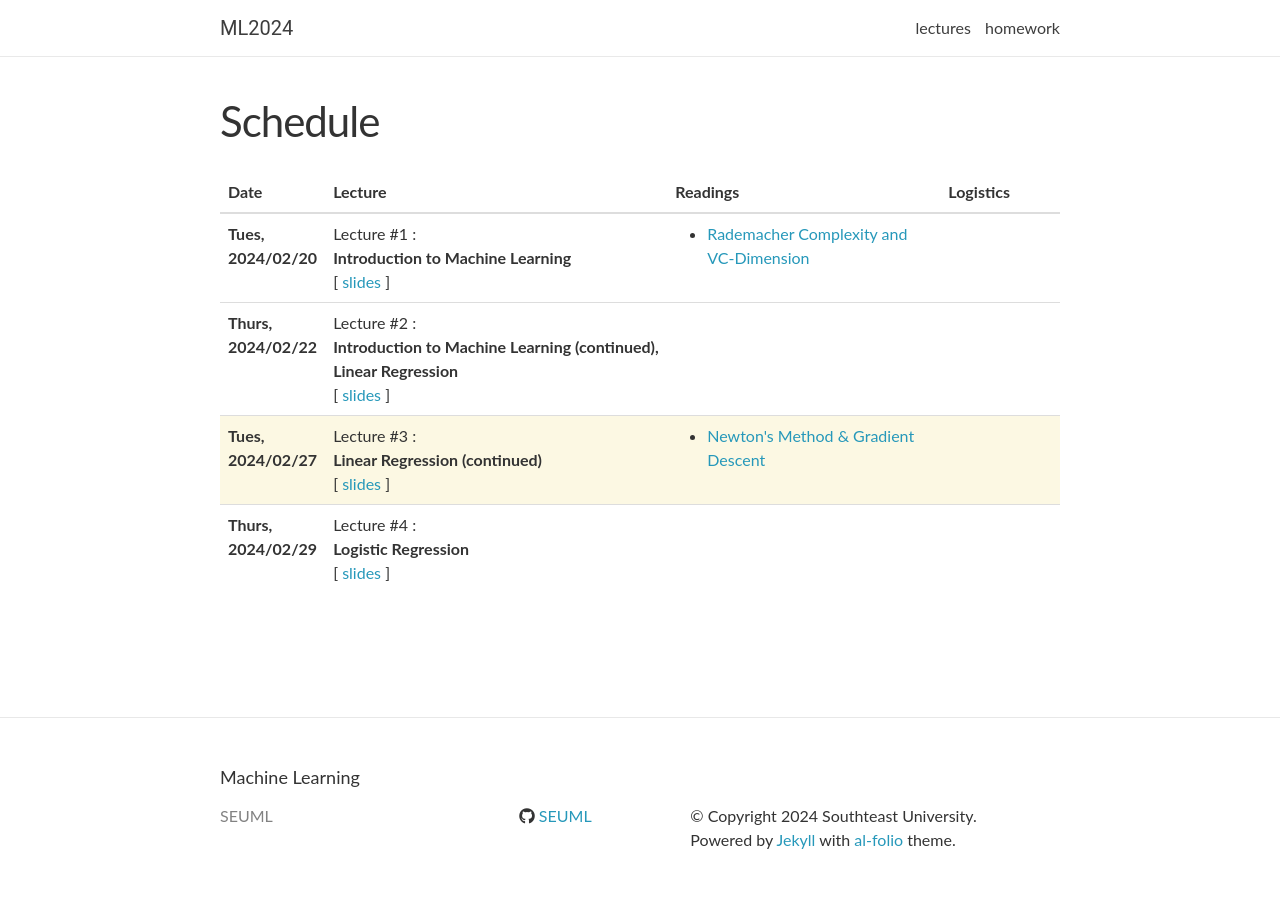
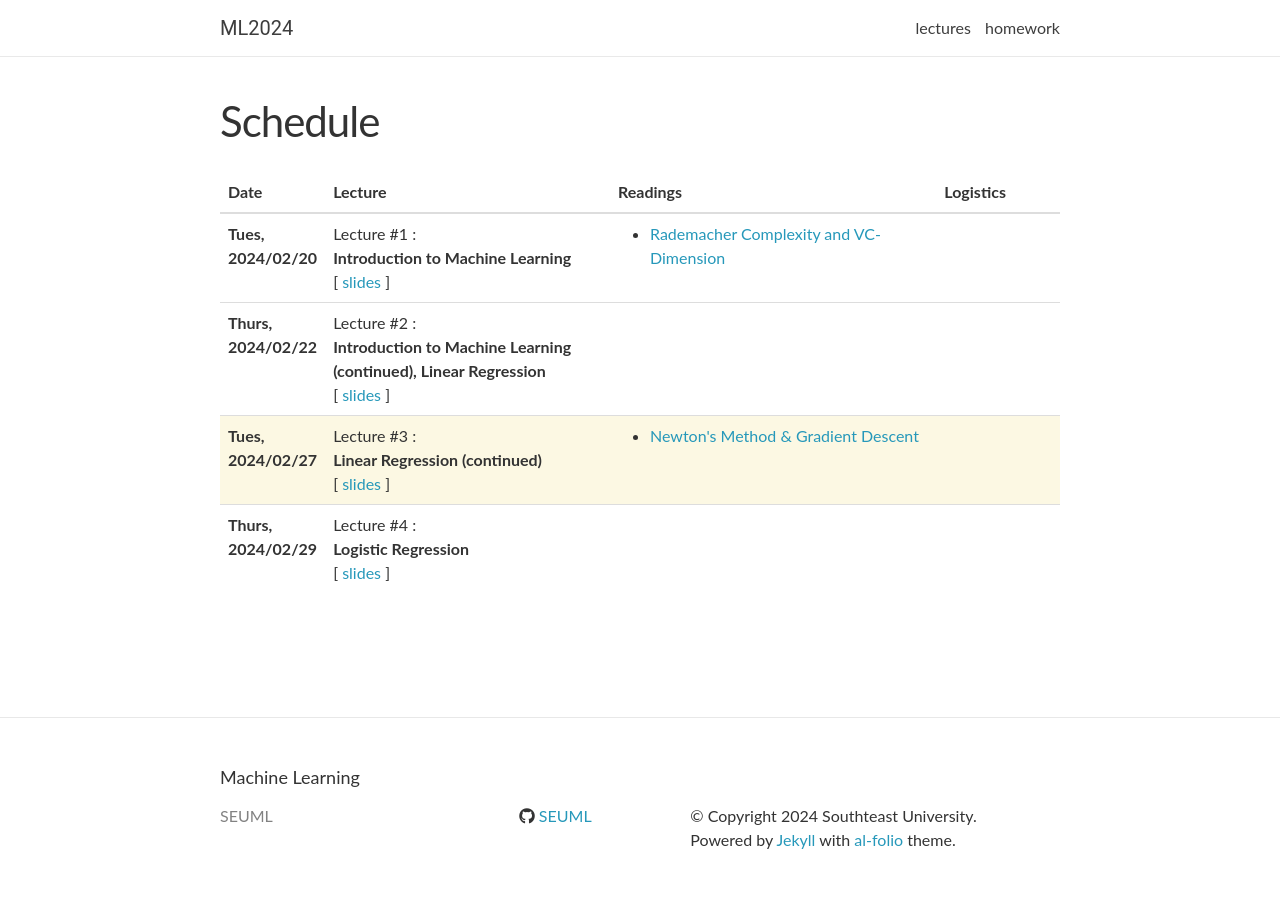
Before and after one commit to SEUML/ml-spring-2024, a Jekyll site: the page built from _pages/lectures.md, in a window 1280 px wide. Built offline with Jekyll 4.4.1, drawn with Linux system fonts in a browser that asks for light colours; nearby versions of some CDN libraries; comment, search, counter and statistics services are not loaded.

Commit message:
first commit

```diff
--- a/_layouts/schedule.html
+++ b/_layouts/schedule.html
@@ -11,9 +11,9 @@ layout: default
   <article class="post-content {{page.title}} clearfix">
     <table class="table table-hover">
       <colgroup>
-        <col style="width:5%">
-        <col style="width:45%">
+        <col style="width:10%">
         <col style="width:35%">
+        <col style="width:40%">
         <col style="width:15%">
       </colgroup>
       <thead class="thead-light">
```
